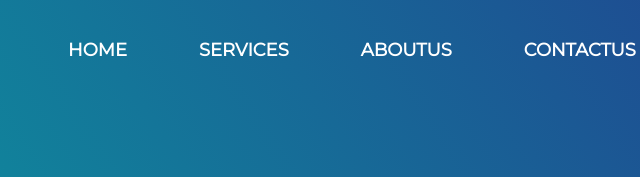
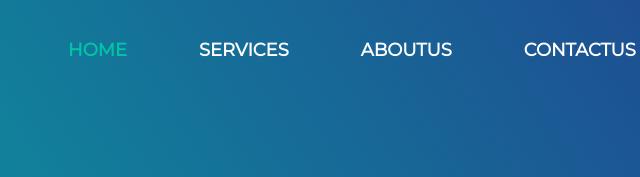
Before and after one commit to Mr-ankit-raj/moderwebsite.github.io, a plain HTML site: page index.html in a window 1280 px wide. In both pictures the pointer is over the link "HOME". Shown: the top 177 px of the page, 608-1248 px from the left. Drawn offline with Linux system fonts and the light colour scheme.

Commit message:
update style.css

```diff
--- a/style.css
+++ b/style.css
@@ -51,7 +51,7 @@ font-weight: bold;
 text-transform: uppercase;
 }
 .menu ul li a:hover{
-	/* color: #00c6a7;  */
+	color: #00c6a7;
 
 }
 .menu ul li a{
```
